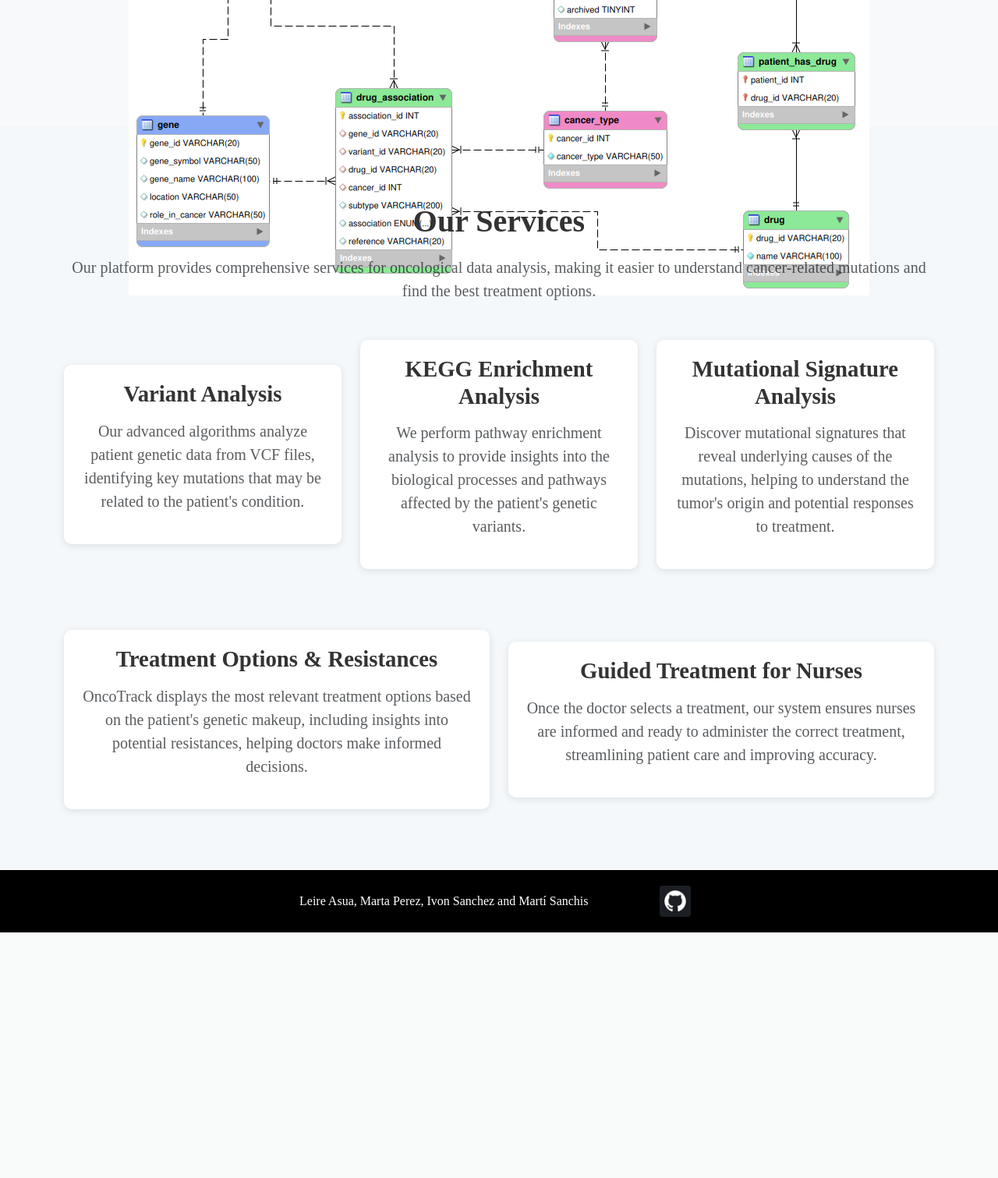
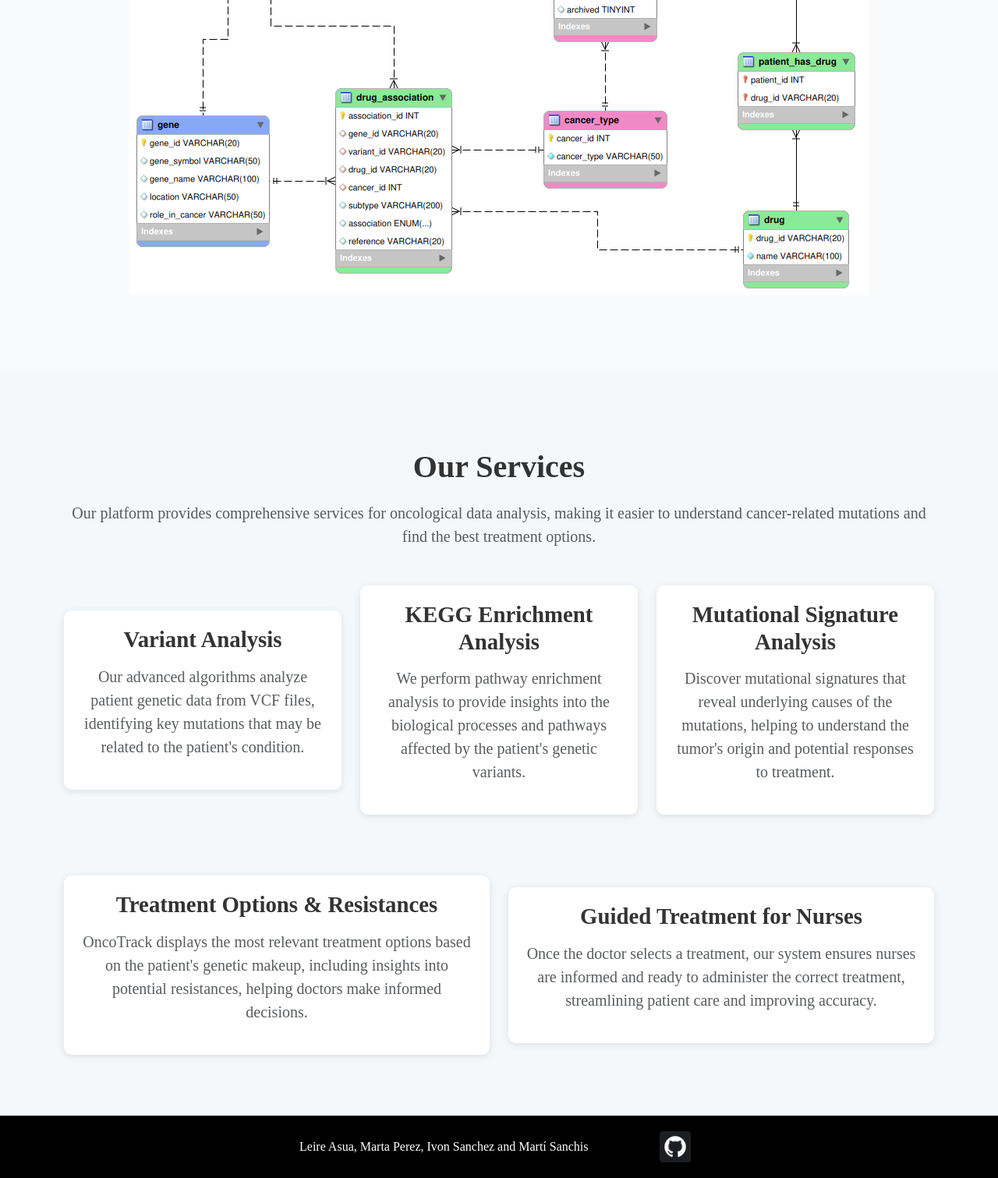
Before and after one commit to marti-sanchis/oncotrack, a Flask app: page / in a window 1280 px wide. Shown: the part 1918-3429 px from the top of the page at 78% size. Before the commit the page ends 3114 px from the top, so only its background shows below. Run offline with Flask 3, Linux system fonts and the light colour scheme; parts of the project's set-up code (start-up, migrations or seed data) failed here and were passed over.

Commit message:
fixed problem

```diff
--- a/static/css/custom.css
+++ b/static/css/custom.css
@@ -14,6 +14,10 @@ html, body {
 h3 {
     margin-top: 20px;
     margin-bottom: 20px;
+}
+
+h1 {
+    margin-top: 100px;
 }
 
 .container-fluid {
@@ -168,7 +172,7 @@ section p {
     background-color: #f4f8fb;
     padding: 50px 0;
     min-height: 100vh;
-    height: 160vh;
+    height: auto;
 }
 
 .about-us p {
--- a/templates/doctor_space.html
+++ b/templates/doctor_space.html
@@ -5,6 +5,8 @@
 <div class="container mt-4">
     <h1 class="left-align">Welcome Doctor, {{ current_user.name }} {{ current_user.surname }}</h1>
     <h3 class="left-align">Patients:</h3>
+
+    <p>{{ patients|length }} patients assigned to you.</p>
 
     <div class="d-flex justify-content-between align-items-center mb-3">
         <button type="button" class="btn btn-success left-align mb-2" data-bs-toggle="modal" data-bs-target="#addPatientModal">
```
